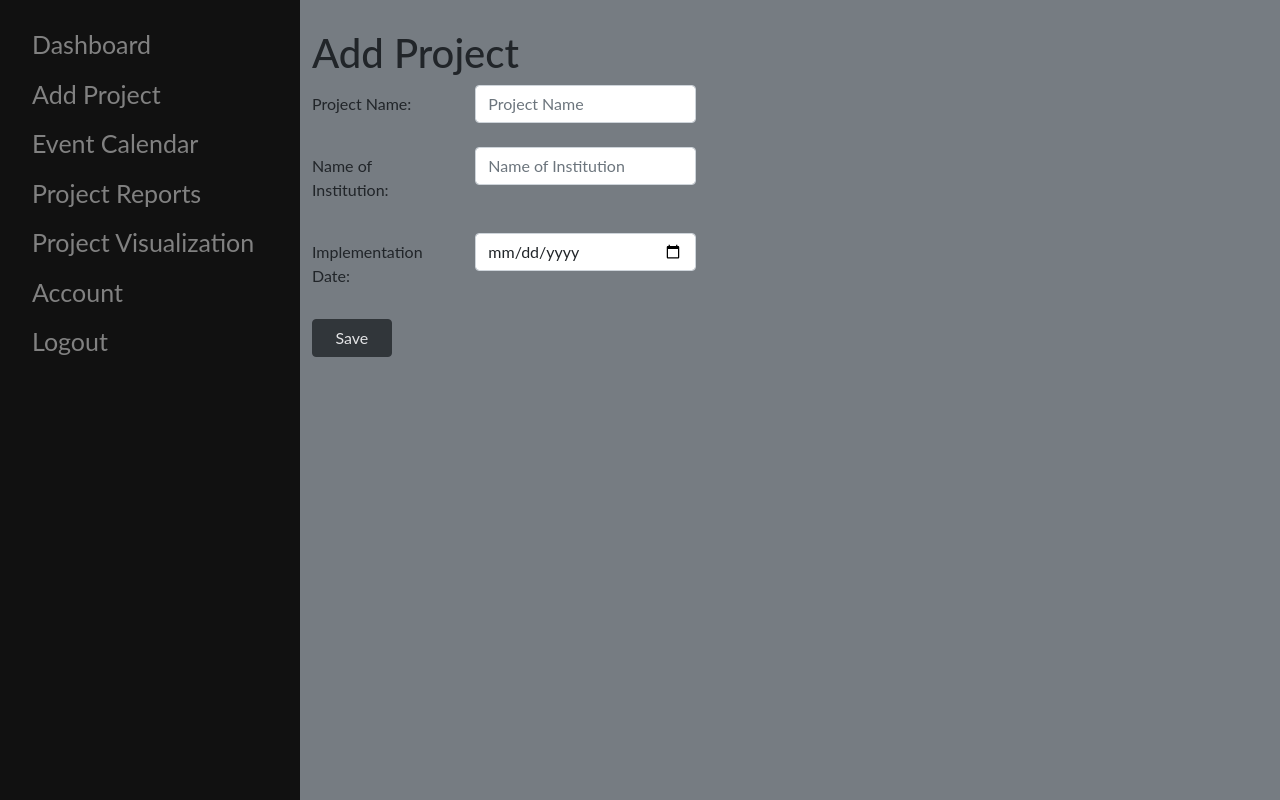
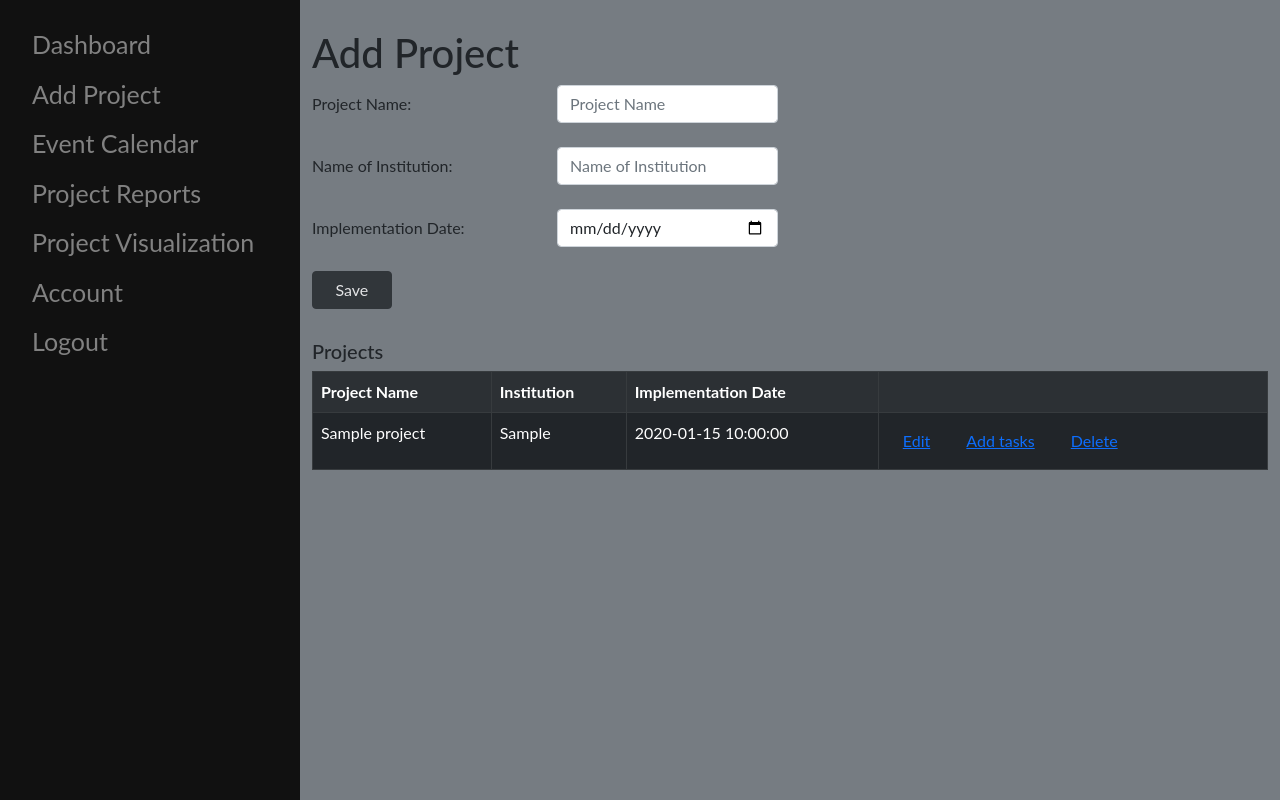
Before and after one commit to amandasuzzanne/project-management-system, a PHP site: page /addProject.php in a window 1280 px wide. Run offline with PHP 8.4, Linux system fonts and the light colour scheme; tables that the repository leaves empty or names only in its code hold one stand-in row (values such as "Sample post").

Commit message:
added projects table to add project page

```diff
--- a/addProject.php
+++ b/addProject.php
@@ -24,7 +24,7 @@ include('configuration.php'); //using database connection file here
         $db->close(); // Close connection
 
         echo "Project added successfully";
-        header("location:projects.php"); // redirects to home page
+        header("location:addProject.php"); // redirects to home page
 
     exit;
     }
@@ -107,25 +107,56 @@ a{
 <form action="<?php echo $_SERVER['PHP_SELF'];?>" method="post">
 
 <div class="row mb-4">
-    <label for="inputName" class="col-sm-2 col-form-label">Project Name:</label>
+    <label for="inputName" class="col-sm-3 col-form-label">Project Name:</label>
     <div class="col-sm-3">
     <input type="name" id="inputName" placeholder="Project Name" name="name" class="form-control">
     </div>
 </div>
 <div class="row mb-4">
-    <label for="inputInstitution" class="col-sm-2 col-form-label">Name of Institution:</label>
+    <label for="inputInstitution" class="col-sm-3 col-form-label">Name of Institution:</label>
     <div class="col-sm-3">
     <input type="institution" id="inputInstitution" placeholder="Name of Institution" name="institution" class="form-control">
     </div>
 </div>
 <div class="row mb-4">
-    <label for="inputImplementationDate" class="col-sm-2 col-form-label">Implementation Date:</label>
+    <label for="inputImplementationDate" class="col-sm-3 col-form-label">Implementation Date:</label>
     <div class="col-sm-3">
     <input type="date" id="inputImplementationDate" placeholder="Implementation Date" name="implementation_date" class="form-control" >
     </div>
 </div>
     <button id="save_btn" type="save" class="btn btn-dark col-sm-1" name="save">Save</button>
 </form>
+</div>
+
+<div class="container">
+
+<h5>Projects</h5>
+
+<table class="table table-dark table-striped table-hover table-bordered">
+<tr> <th>Project Name</th> <th>Institution</th> <th>Implementation Date</th> <th></th></tr>
+
+<?php
+	$str = '';
+	$sql = "SELECT * FROM project ORDER BY implementation_date";
+	$result = mysqli_query($db,$sql);
+	$count = mysqli_num_rows($result);
+
+	while ($row = mysqli_fetch_array($result,MYSQLI_ASSOC))
+	{
+	$str .= "<tr>
+	<td>".$row['name']."</td>
+	<td>".$row['institution']."</td>
+	<td>".$row['implementation_date']."</td>
+	<td>
+    <a href='editProject.php?id=".$row['project_id']."'>Edit</a>
+    <a href='addTask.php?id=".$row['project_id']."'>Add tasks</a>
+	<a href='deleteProject.php?id=".$row['project_id']."'>Delete</a>
+	</td></tr>";
+	}
+	echo $str;
+?>
+
+</table>
 </div>
 
 <script src="https://cdn.jsdelivr.net/npm/@popperjs/core@2.9.2/dist/umd/popper.min.js" integrity="sha384-IQsoLXl5PILFhosVNubq5LC7Qb9DXgDA9i+tQ8Zj3iwWAwPtgFTxbJ8NT4GN1R8p" crossorigin="anonymous"></script>
```
Also changed, not shown: projects.php (deleted, +0 -54 lines).
